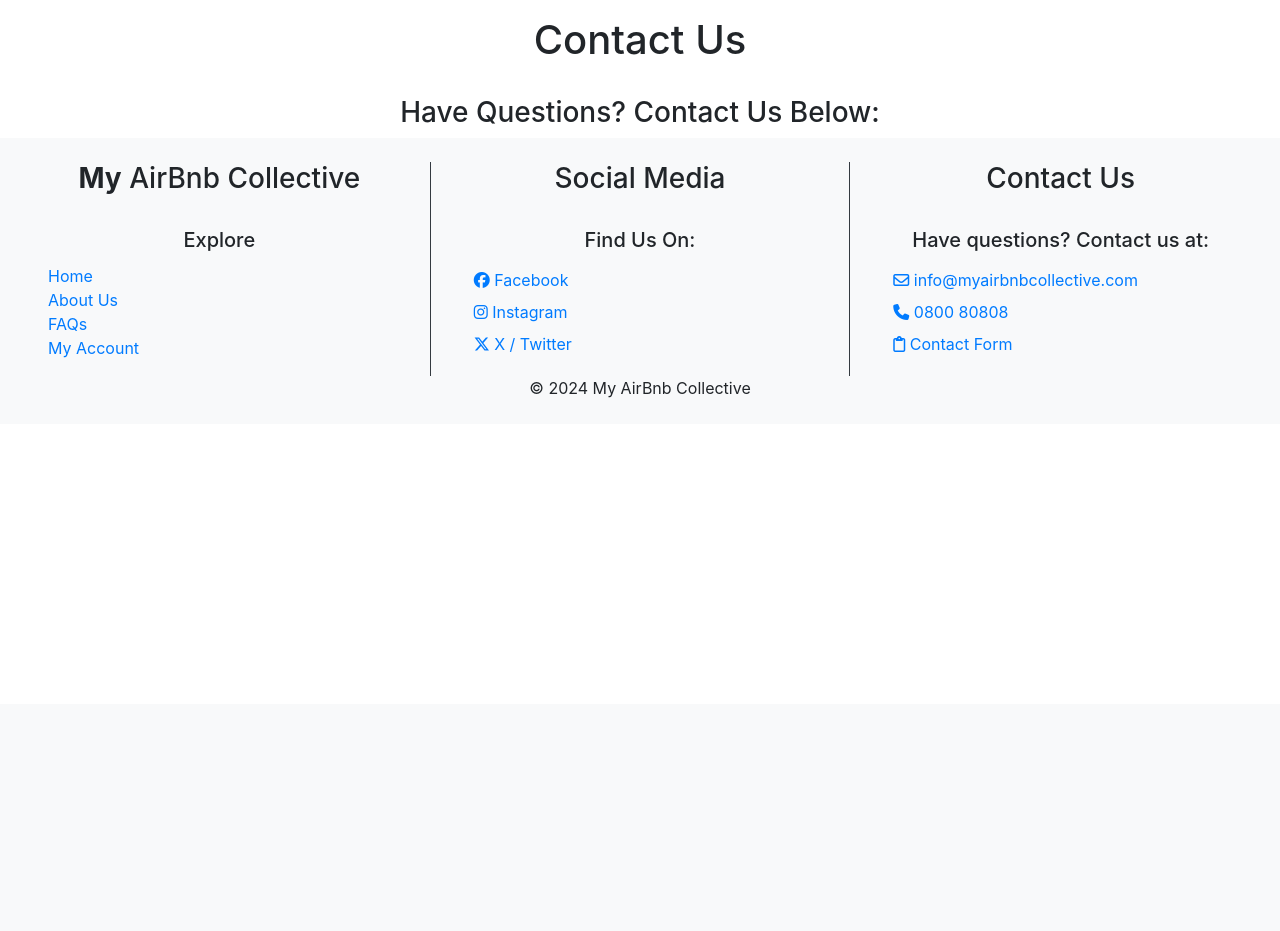
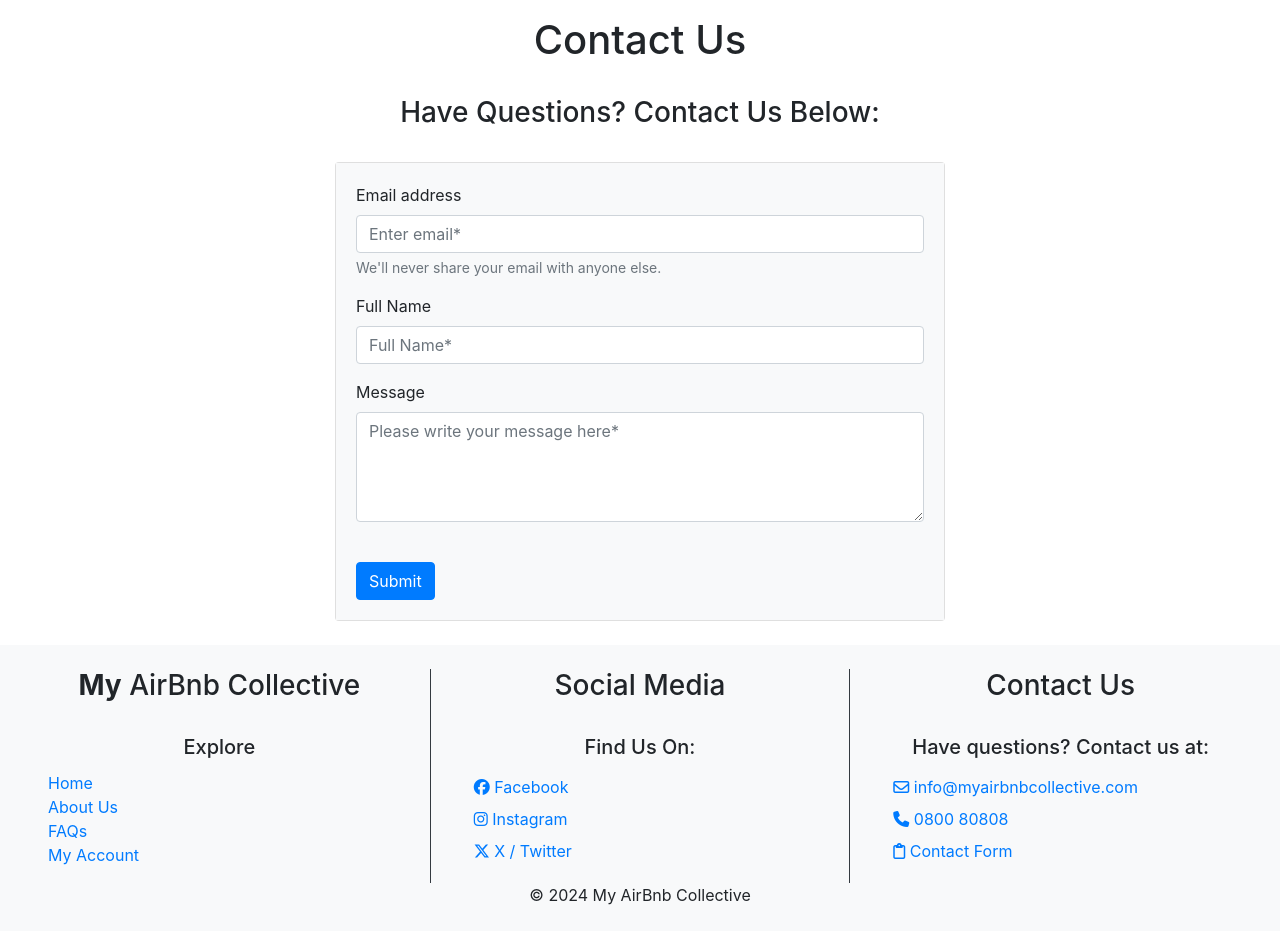
Before and after one commit to toddnedwards/milestone-4-airbnb-collective, a Django app: page /contact/ in a window 1280 px wide. Shown: the part 96-1027 px from the top of the page. Before the commit the page ends 494 px from the top, so only its background shows below. Run offline with Django 3.2, Linux system fonts and the light colour scheme; some libraries are stand-ins or nearby versions.

Commit message:
contact us contact form created

```diff
--- a/contact/templates/index.html
+++ b/contact/templates/index.html
@@ -3,6 +3,7 @@
 
 {% block content %}
 
+<!-- Heading -->
 
 <div class="container-fluid">
     <div class="row">
@@ -14,6 +15,40 @@
     </div>
 </div>
 
+<!-- Contact Form -->
+
+<div class="container-fluid">
+    <div class="row justify-content-center">
+        <div class="col-lg-6">
+            <div class="card mt-4 mb-4">
+                <div class="card-body bg-light">
+                    <form>
+                        <div class="form-group">
+                            <label for="emailAddress">Email address</label>
+                            <input type="email" class="form-control" id="emailAddress" aria-describedby="emailHelp" placeholder="Enter email*" required>
+                            <small id="emailHelp" class="form-text text-muted">We'll never share your email with anyone else.</small>
+                        </div>
+                        <div class="form-group">
+                            <label for="fullName">Full Name</label>
+                            <input type="text" class="form-control" id="fullName" placeholder="Full Name*" required>
+                        </div>
+                        <!-- <div class="form-group">
+                            <label for="propertyChoice">Which property are you interested in?</label>
+                            <input type="password" class="form-control" id="exampleInputPassword1" placeholder="C" required="true">
+                        </div> -->
+                        <div class="form-group">
+                            <label for="message">Message</label>
+                            <textarea class="form-control" id="message" rows="4" placeholder="Please write your message here*" required></textarea>
+                        </div>
+                        <br>
+                        <button type="submit" class="btn btn-primary">Submit</button>
+                    </form>
+                </div>
+            </div>
+        </div>
+    </div>
+</div>
+
 {% block postloadjs %}
 
 {% endblock %}
```
